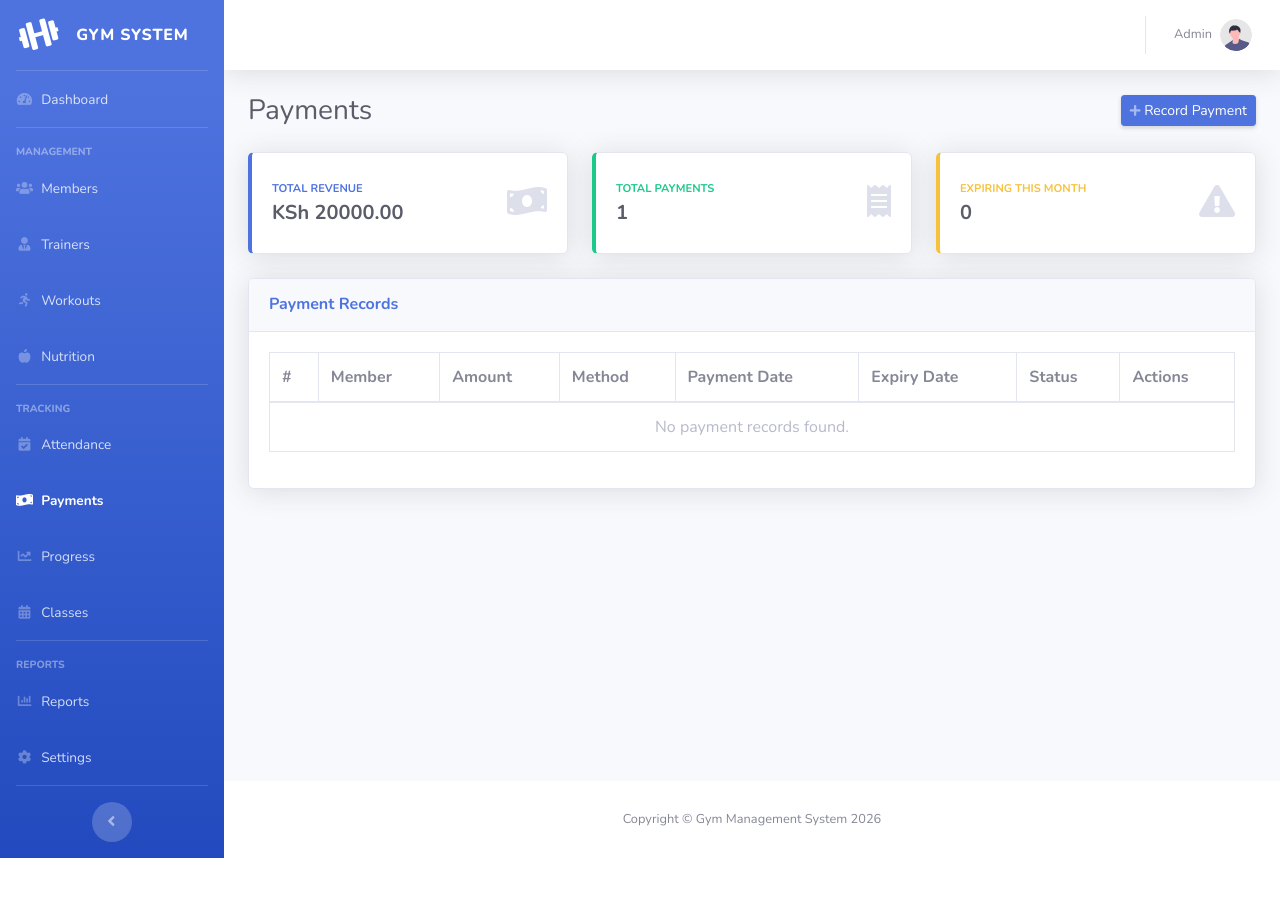
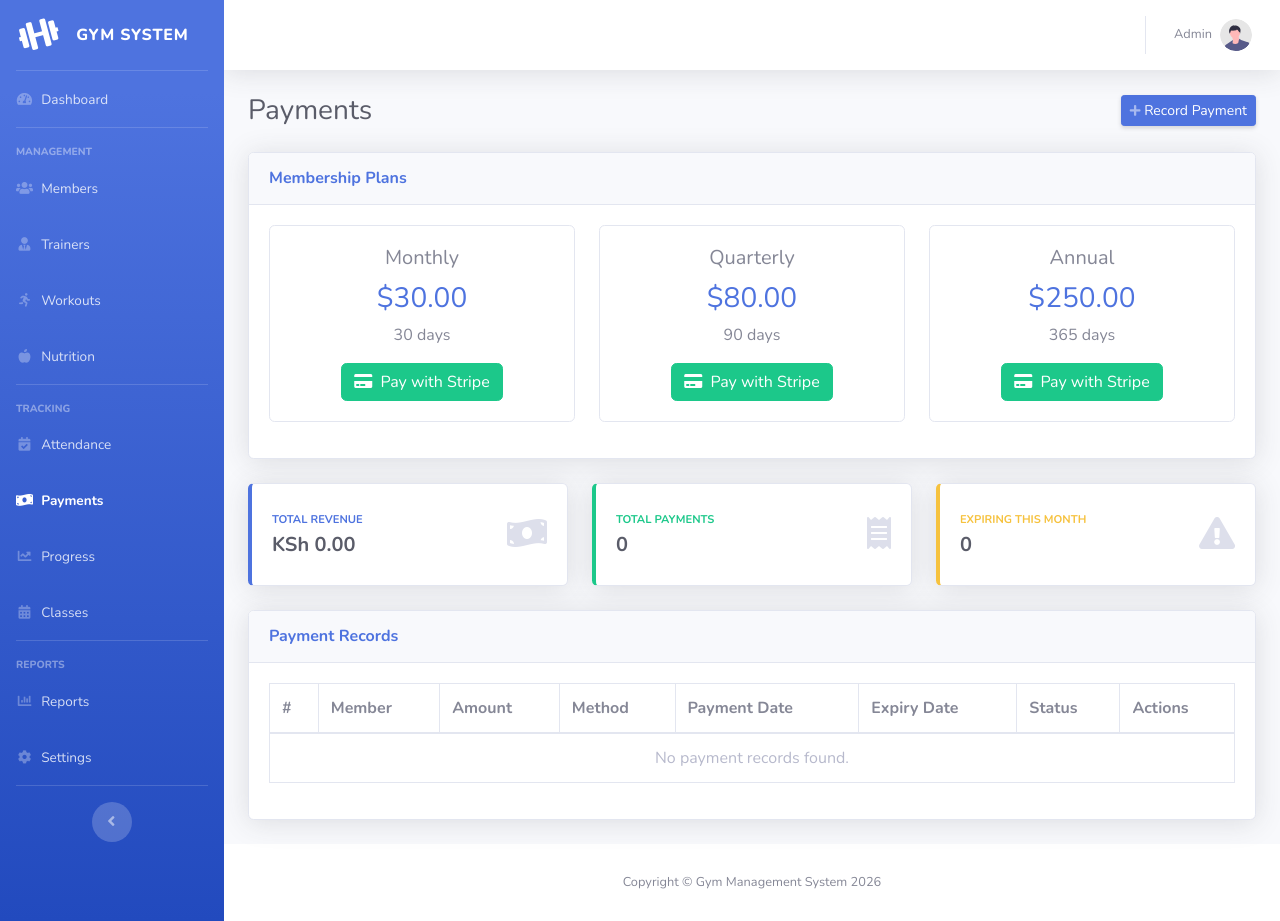
Before and after one commit to Michael-908/gym-website, a Flask app: page /payments in a window 1280 px wide. Before the commit the page ends 858 px from the top, so only its background shows below. Run offline with Flask 3, Linux system fonts and the light colour scheme; a user stored in the database is signed in; some libraries are stand-ins or nearby versions.

Commit message:
updating payments with stripe

```diff
--- a/app.py
+++ b/app.py
@@ -1,10 +1,17 @@
 from flask import Flask, render_template, redirect, url_for, flash, request
 from flask_login import LoginManager, login_user, logout_user, login_required, current_user
 from flask_bcrypt import Bcrypt
-from models import db, User, Member, Trainer, Workout, Nutrition, Attendance, Payment, Progress, Class, ClassBooking
+from flask_mail import Mail, Message
+from models import db, User, Member, Trainer, Workout, Nutrition, Attendance, Payment, Progress, Class, ClassBooking, MembershipPlan
+from dotenv import load_dotenv
 import os
+import stripe
+import requests
+from datetime import datetime, timedelta
 
 app = Flask(__name__)
+
+load_dotenv()
 
 #Configuration
 app.config['SECRET_KEY'] = 'gymapp-secret-key-2026'
@@ -15,9 +22,47 @@ app.config['SESSION_COOKIE_HTTPONLY'] = True
 app.config['SESSION_COOKIE_SAMESITE'] = 'Lax'
 app.config['REMEMBER_COOKIE_DURATION'] = 3600
 
+# Payment Configuration
+# Force the app to use the environment variable only
+app.config['STRIPE_PUBLIC_KEY'] = os.getenv('STRIPE_PUBLIC_KEY')
+app.config['STRIPE_SECRET_KEY'] = os.getenv('STRIPE_SECRET_KEY')
+
+# Verify the key is loaded before proceeding
+if not app.config['STRIPE_SECRET_KEY'] or 'your_stripe' in app.config['STRIPE_SECRET_KEY']:
+    raise RuntimeError("Stripe Secret Key not found in environment. Check your .env file.")
+
+stripe.api_key = app.config['STRIPE_SECRET_KEY']
+
+app.config['MPESA_CONSUMER_KEY'] = os.getenv('MPESA_CONSUMER_KEY')
+app.config['MPESA_CONSUMER_SECRET'] = os.getenv('MPESA_CONSUMER_SECRET')
+app.config['MPESA_SHORTCODE'] = os.getenv('MPESA_SHORTCODE')
+app.config['MPESA_PASSKEY'] = os.getenv('MPESA_PASSKEY')
+
+# Email Configuration
+app.config['MAIL_SERVER'] = os.getenv('MAIL_SERVER', 'smtp.gmail.com')
+app.config['MAIL_PORT'] = int(os.getenv('MAIL_PORT', 587))
+app.config['MAIL_USE_TLS'] = os.getenv('MAIL_USE_TLS', 'True').lower() == 'true'
+app.config['MAIL_USERNAME'] = os.getenv('MAIL_USERNAME')
+app.config['MAIL_PASSWORD'] = os.getenv('MAIL_PASSWORD')
+app.config['MAIL_DEFAULT_SENDER'] = os.getenv('MAIL_DEFAULT_SENDER')
+
 #Extensions
 db.init_app(app)
 bcrypt = Bcrypt(app)
+mail = Mail(app)
+
+# Initialize database and seed data
+with app.app_context():
+    db.create_all()
+    # Seed membership plans if not exist
+    if not MembershipPlan.query.first():
+        plans = [
+            MembershipPlan(name='Monthly', price=30.0, duration_days=30),
+            MembershipPlan(name='Quarterly', price=80.0, duration_days=90),
+            MembershipPlan(name='Annual', price=250.0, duration_days=365)
+        ]
+        db.session.add_all(plans)
+        db.session.commit()
 login_manager = LoginManager(app)
 login_manager.login_view = 'login'
 login_manager.login_message = 'Please log in to acces this page'
@@ -68,6 +113,10 @@ def register():
         hashed_pw = bcrypt.generate_password_hash(password).decode('utf-8')
         new_user = User(username=username, email=email, password_hash=hashed_pw, role=role)
         db.session.add(new_user)
+        db.session.flush()
+        if role == 'member':
+            new_member = Member(user_id=new_user.id, name=username, email=email)
+            db.session.add(new_member)
         db.session.commit()
         flash('Account created successfully! You can now login in.', 'success')
         return redirect(url_for('login'))
@@ -95,7 +144,7 @@ def dashboard():
 @login_required
 def members():
     all_members = Member.query.all()
-    return render_template('members.html', members=all_members)
+    return render_template('members.html', members=all_members, plans=MembershipPlan.query.all())
 
 @app.route('/members/add', methods=['POST'])
 @login_required
@@ -103,14 +152,14 @@ def add_member():
     name = request.form.get('name')
     email = request.form.get('email')
     phone = request.form.get('phone')
-    membership_plan = request.form.get('membership_plan')
+    plan_id = request.form.get('plan_id')
     goal = request.form.get('goal')
     status = request.form.get('status')
     password = request.form.get('password')
 
     existing = User.query.filter_by(email=email).first()
     if existing:
-      flash('A user with this eamil already exists.', 'danger')
+      flash('A user with this email already exists.', 'danger')
       return redirect(url_for('members'))
 
     hashed_pw = bcrypt.generate_password_hash(password).decode('utf-8')
@@ -118,16 +167,16 @@ def add_member():
     db.session.add(new_user)
     db.session.flush()
 
-# Create meber profile
+    # Create member profile
     new_member = Member(
-    user_id = new_user.id,
-    name    = name,
-    email   = email,
-    phone   = phone,
-    membership_plan = membership_plan,
-    goal = goal,
-    status = status
-)
+        user_id = new_user.id,
+        name    = name,
+        email   = email,
+        phone   = phone,
+        plan_id = int(plan_id) if plan_id else None,
+        goal = goal,
+        status = status
+    )
     db.session.add(new_member)
     db.session.commit()
     flash(f'Member {name} added successfully', 'success')
@@ -138,16 +187,17 @@ def add_member():
 def edit_member(id):
     member = Member.query.get_or_404(id)
     if request.method == 'POST':
-        member.name            = request.form.get('name')
-        member.email           = request.form.get('email')
-        member.phone           = request.form.get('phone')
-        member.membership_plan = request.form.get('membership_plan')
-        member.goal            = request.form.get('goal')
-        member.status          = request.form.get('status')
+        member.name   = request.form.get('name')
+        member.email  = request.form.get('email')
+        member.phone  = request.form.get('phone')
+        plan_id       = request.form.get('plan_id')
+        member.plan_id = int(plan_id) if plan_id else None
+        member.goal   = request.form.get('goal')
+        member.status = request.form.get('status')
         db.session.commit()
         flash('Member updated successfully!', 'success')
         return redirect(url_for('members'))
-    return render_template('edit_member.html', member=member)
+    return render_template('edit_member.html', member=member, plans=MembershipPlan.query.all())
 
 @app.route('/members/delete/<int:id>')
 @login_required
@@ -297,7 +347,7 @@ def nutrition():
 @app.route('/nutrition/add', methods=['POST'])
 @login_required
 def add_nutrition():
-    member_id = request.form.get('memeber_id')
+    member_id = request.form.get('member_id')
     meal_plan = request.form.get('meal_plan')
     calories = request.form.get('calories')
     protein = request.form.get('protein')
@@ -423,6 +473,7 @@ def payments():
     return render_template('payments.html',
                            payment=all_payments,
                            members=all_members,
+                           plans=MembershipPlan.query.all(),
                            total_revenue=total_revenue,
                            total_payments=total_payments,
                            expiring_count=expiring_count)
@@ -457,6 +508,120 @@ def delete_payment(id):
     flash('Payment deleted successfully!', 'success')
     return redirect(url_for('payments'))
 
+# Stripe Payment Route
+@app.route('/payment/stripe/<int:plan_id>', methods=['POST'])
+@login_required
+def stripe_payment(plan_id):
+    plan = MembershipPlan.query.get_or_404(plan_id)
+
+    # Get the member's profile safely
+    member = Member.query.filter_by(user_id=current_user.id).first()
+
+    if not member:
+        flash('Member profile not found. Please make sure you are logged in as a member.', 'danger')
+        return redirect(url_for('dashboard'))
+
+    try:
+        checkout_session = stripe.checkout.Session.create(
+            payment_method_types=['card'],
+            line_items=[{
+                'price_data': {
+                    'currency': 'usd',
+                    'product_data': {
+                        'name': f'{plan.name} Membership',
+                    },
+                    'unit_amount': int(plan.price * 100),
+                },
+                'quantity': 1,
+            }],
+            mode='payment',
+            success_url=url_for('payment_success', _external=True) + '?session_id={CHECKOUT_SESSION_ID}',
+            cancel_url=url_for('payments', _external=True),
+            metadata={
+                'plan_id': str(plan_id),
+                'member_id': str(member.id)
+            }
+        )
+        return redirect(checkout_session.url)
+
+    except Exception as e:
+        flash(f'Error creating Stripe session: {str(e)}', 'danger')
+        return redirect(url_for('payments'))
+
+# ====================== STRIPE PAYMENT SUCCESS ======================
+@app.route('/payment/success')
+@login_required
+def payment_success():
+    session_id = request.args.get('session_id')
+    if session_id:
+        flash('✅ Payment successful! Your membership has been activated.', 'success')
+    else:
+        flash('Payment completed, but session could not be verified.', 'warning')
+
+    return redirect(url_for('dashboard'))
+
+# ====================== STRIPE WEBHOOK ======================
+@app.route('/webhook/stripe', methods=['POST'])
+def stripe_webhook():
+    payload = request.get_data(as_text=True)
+    sig_header = request.headers.get('stripe-signature')
+    endpoint_secret = os.getenv('STRIPE_WEBHOOK_SECRET')
+
+    if not endpoint_secret:
+        print("Warning: STRIPE_WEBHOOK_SECRET not set in .env")
+        return 'Webhook secret not configured', 400
+
+    try:
+        event = stripe.Webhook.construct_event(payload, sig_header, endpoint_secret)
+    except ValueError:
+        return 'Invalid payload', 400
+    except stripe.error.SignatureVerificationError:
+        return 'Invalid signature', 400
+    except Exception as e:
+        print(f"Webhook error: {e}")
+        return 'Error', 400
+
+    if event['type'] == 'checkout.session.completed':
+        session = event['data']['object']
+        try:
+            member_id = int(session['metadata'].get('member_id'))
+            plan_id = int(session['metadata'].get('plan_id'))
+
+            member = Member.query.get(member_id)
+            plan = MembershipPlan.query.get(plan_id)
+
+            if member and plan:
+                expiry_date = datetime.utcnow().date() + timedelta(days=plan.duration_days)
+
+                payment = Payment(
+                    member_id=member_id,
+                    amount=plan.price,
+                    method='stripe',
+                    expiry_date=expiry_date,
+                    transaction_id=session.get('id'),
+                    status='completed',
+                    external_status='completed'
+                )
+                db.session.add(payment)
+
+                member.plan_id = plan_id
+                member.status = 'active'
+                db.session.commit()
+
+                send_payment_email(member.email, plan.name, plan.price)
+                print(f"Payment processed for member {member_id}")
+
+        except Exception as e:
+            print(f"Error processing webhook: {e}")
+
+    return '', 200
+
+# Email function
+def send_payment_email(email, plan_name, amount):
+    msg = Message('Payment Confirmation', recipients=[email])
+    msg.body = f'Thank you for your payment.\n\nPlan: {plan_name}\nAmount: ${amount}\n\nYour membership is now active.'
+    mail.send(msg)
+
 # Reports page
 @app.route('/reports')
 @login_required
@@ -473,9 +638,9 @@ def reports():
     card_revenue = db.session.query(db.func.sum(Payment.amount)).filter_by(method='card').scalar() or 0
 
     # Membership plan counts
-    monthly_count = Member.query.filter_by(membership_plan='monthly').count()
-    quarterly_count = Member.query.filter_by(membership_plan='quarterly').count()
-    annual_count = Member.query.filter_by(membership_plan='annual').count()
+    monthly_count = Member.query.join(MembershipPlan).filter(MembershipPlan.name == 'Monthly').count()
+    quarterly_count = Member.query.join(MembershipPlan).filter(MembershipPlan.name == 'Quarterly').count()
+    annual_count = Member.query.join(MembershipPlan).filter(MembershipPlan.name == 'Annual').count()
     return render_template('reports.html',
                            total_members=total_members,
                            total_trainers=total_trainers,
--- a/templates/payments.html
+++ b/templates/payments.html
@@ -10,6 +10,33 @@
     <button class="btn btn-primary btn-sm shadow-sm" data-toggle="modal" data-target="#addPaymentModal">
         <i class="fas fa-plus fa-sm text-white-50"></i> Record Payment
     </button>
+</div>
+
+<!-- Membership Plans -->
+<div class="card shadow mb-4">
+    <div class="card-header py-3">
+        <h6 class="m-0 font-weight-bold text-primary">Membership Plans</h6>
+    </div>
+    <div class="card-body">
+        <div class="row">
+            {% for plan in plans %}
+            <div class="col-md-4 mb-3">
+                <div class="card h-100">
+                    <div class="card-body text-center">
+                        <h5 class="card-title">{{ plan.name }}</h5>
+                        <h3 class="text-primary">${{ "%.2f"|format(plan.price) }}</h3>
+                        <p class="text-muted">{{ plan.duration_days }} days</p>
+                        <form method="POST" action="{{ url_for('stripe_payment', plan_id=plan.id) }}">
+                            <button type="submit" class="btn btn-success">
+                                <i class="fas fa-credit-card mr-1"></i> Pay with Stripe
+                            </button>
+                        </form>
+                    </div>
+                </div>
+            </div>
+            {% endfor %}
+        </div>
+    </div>
 </div>
 
 <!-- Stats Row -->
@@ -92,8 +119,10 @@
                                 <span class="badge badge-success">M-Pesa</span>
                             {% elif payment.method == 'cash' %}
                                 <span class="badge badge-primary">Cash</span>
+                            {% elif payment.method == 'stripe' %}
+                                <span class="badge badge-info">Stripe</span>
                             {% else %}
-                                <span class="badge badge-info">Card</span>
+                                <span class="badge badge-secondary">Card</span>
                             {% endif %}
                         </td>
                         <td>{{ payment.payment_date.strftime('%d %b %Y') if payment.payment_date else 'N/A' }}</td>
```
Also changed, not shown: models.py (+44 -9 lines), templates/edit_member.html (+5 -4 lines), templates/members.html (+5 -5 lines), instance/gym.db, 1 other file.
